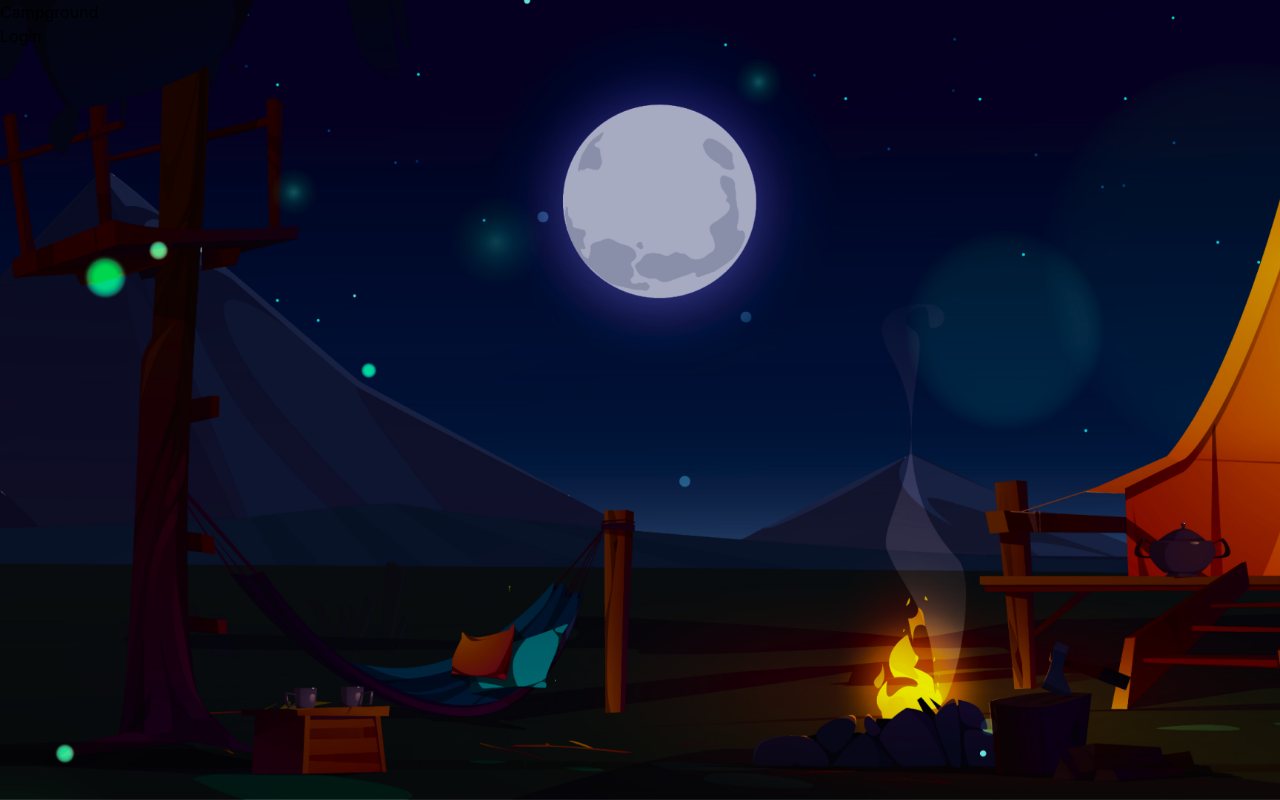
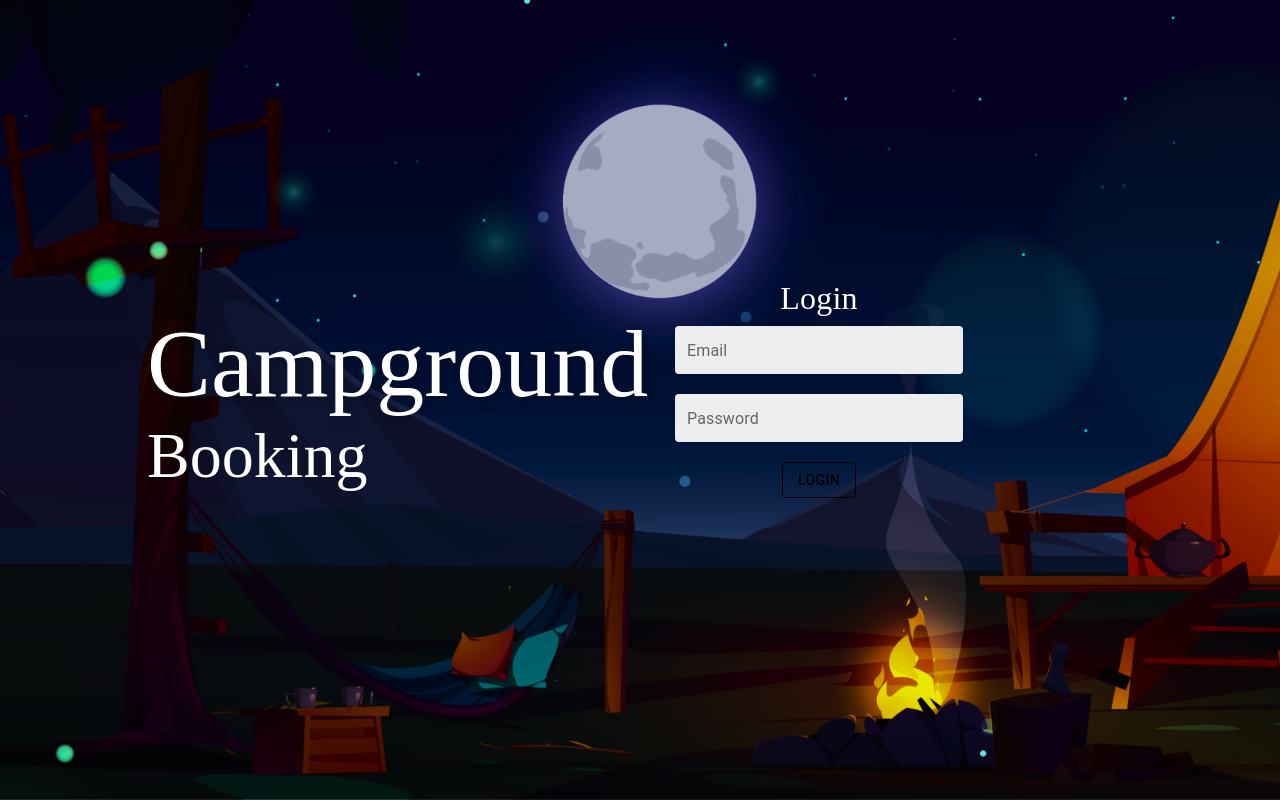
Before and after one commit to SuitedIceZ/2110507-SW-DEV-PRAC-Campground, a Next.js app in the folder web/: page /login in a window 1280 px wide. Built offline with nearby package versions, Linux system fonts and the light colour scheme.

Commit message:
feat: auth context (wait to fix client async)

```diff
--- /dev/null
+++ b/web/src/app/(authentication)/login/page.module.css
@@ -0,0 +1,54 @@
+.pageContainer {
+    display: flex;
+    flex-direction: row;
+    width: 100vw;
+    height: 100vh;
+    padding-left: 147px;
+    padding-right: 301px;
+    align-items: center;
+    justify-content: space-between;
+}
+
+.titleContainer {
+    display: flex;
+    flex-direction: column;
+}
+
+.header1Title {
+    color: #FFF;
+    text-shadow: 4px 4px 10px rgba(0, 0, 0, 0.25);
+    font-family: Prompt;
+    font-size: 96px;
+    font-style: normal;
+    font-weight: 400;
+    line-height: normal;
+}
+
+.header2Title {
+    color: #FFF;
+    font-family: Prompt;
+    font-size: 64px;
+    font-style: normal;
+    font-weight: 400;
+    line-height: normal;
+}
+
+.header3Title {
+    color: #FFF;
+    text-align: center;
+    font-family: Prompt;
+    font-size: 32px;
+    font-style: normal;
+    font-weight: 400;
+    line-height: 24px; /* 75% */
+    letter-spacing: 0.18px;
+}
+
+.FormContainer{
+    width: 25vw;
+    display: flex;
+    padding: 16px;
+    flex-direction: column;
+    align-items: center;
+    gap: 20px;
+}
--- a/web/src/app/(authentication)/login/page.tsx
+++ b/web/src/app/(authentication)/login/page.tsx
@@ -1,13 +1,35 @@
+"use client"
+import styles from "./page.module.css"
+import globalStyles from "../../Global.module.css"
+import { Button } from "@mui/material";
+import useLoginForm from "./useLoginForm";
+import TextField from "../../../components/TextField";
+
 export default function LoginPage() {
+  const {
+    email,
+    password,
+    handleSubmit,
+    handleEmailChange,
+    handlePasswordChange,
+  } = useLoginForm();
+
     return (
-      <main>
-        <div>
-          <p>Campground</p>
+      <div className={styles.pageContainer}>
+      <div className={styles.titleContainer}>
+          <p className={styles.header1Title}>Campground</p>
+          <p className={styles.header2Title}>Booking</p>
+      </div>
           <div>
-            <p>Login</p>
-            <form></form>
+            <p className={styles.header3Title}>Login</p>
+              <form className={styles.FormContainer} onSubmit={handleSubmit}>
+                <TextField  label="Email" className="field" autoComplete='off' value={email} onChange={handleEmailChange}/>
+                <TextField  label="Password" className="field" autoComplete='off' value={password} onChange={handlePasswordChange}/>
+                <div className="flex center">
+                  <Button type='submit' variant="outlined" color='inherit'>Login</Button>
+                </div>
+              </form>
           </div>
-        </div>
-      </main>
+      </div>
     )
   }
--- /dev/null
+++ b/web/src/app/(authentication)/login/useLoginForm.tsx
@@ -0,0 +1,65 @@
+import { useRouter} from 'next/navigation'
+import React, { useState } from 'react'
+import { useAuth } from "@/contexts/authContext";
+
+const useLoginForm = () => {
+  const [email, setEmail] = useState('')
+  const [password, setPassword] = useState('')
+  //const { setName, setRole } = useAuth();
+  const router = useRouter();
+
+  const handleSubmit = async (event: React.FormEvent<HTMLFormElement>) => {
+    event.preventDefault()
+    if (email.trim() === '') {
+      return;
+    }
+    if (password.trim() === '') {
+      return;
+    }
+    try {
+      const req = {
+        email: email,
+        password: password,
+      }
+      const res = await fetch(process.env["NEXT_PUBLIC_GATEWAY_URL"] + '/api/v1/auth/login', {
+        method: 'POST',
+        headers: {
+          'Content-Type': 'application/json',
+        },
+        body: JSON.stringify(req)
+      })
+
+      const data = await res.json();
+      window.alert(data.success)
+      if (!data.success) {
+
+      } else {
+        localStorage.setItem('token', data.token)
+       // setName(data.name)
+       // setRole(data.role)
+        router.push('/campgrounds')
+      }
+    } catch (error) {
+      console.log(error)
+    }
+  }
+
+  const handleEmailChange = (event: React.ChangeEvent<HTMLInputElement>) => {
+    setEmail(event.target.value)
+  }
+
+  const handlePasswordChange = (event: React.ChangeEvent<HTMLInputElement>) => {
+    setPassword(event.target.value)
+  }
+
+  return {
+    email,
+    password,
+    handleSubmit,
+    handleEmailChange,
+    handlePasswordChange,
+  }
+
+}
+
+export default useLoginForm
--- /dev/null
+++ b/web/src/app/(authentication)/register/page.module.css
@@ -0,0 +1,34 @@
+.pageContainer {
+    display: flex;
+    flex-direction: row;
+    width: 100vw;
+    height: 100vh;
+    padding-left: 147px;
+    padding-right: 301px;
+    align-items: center;
+    justify-content: space-between;
+}
+
+.titleContainer {
+    display: flex;
+    flex-direction: column;
+}
+
+.header1Title {
+    color: #FFF;
+    text-shadow: 4px 4px 10px rgba(0, 0, 0, 0.25);
+    font-family: Prompt;
+    font-size: 96px;
+    font-style: normal;
+    font-weight: 400;
+    line-height: normal;
+}
+
+.header2Title {
+    color: #FFF;
+    font-family: Prompt;
+    font-size: 64px;
+    font-style: normal;
+    font-weight: 400;
+    line-height: normal;
+}
--- a/web/src/app/(authentication)/register/page.tsx
+++ b/web/src/app/(authentication)/register/page.tsx
@@ -1,15 +1,18 @@
-
+import styles from "./page.module.css"
+import { Button } from "@mui/material";
 
 export default function RegisterPage() {
     return (
-        <main>
-            <div>
-                <p>Campground</p>
+        <div className={styles.pageContainer}>
+            <div className={styles.titleContainer}>
+                <p className={styles.header1Title}>Campground</p>
+                <p className={styles.header2Title}>Booking</p>
+            </div>
                 <div>
                     <p>Register</p>
                     <form></form>
+                    <Button variant="outlined" color='inherit'>Register</Button>
                 </div>
             </div>
-        </main>
     );
 }
--- a/web/src/app/layout.tsx
+++ b/web/src/app/layout.tsx
@@ -1,6 +1,7 @@
 import type { Metadata } from 'next'
 import { Inter } from 'next/font/google'
 import './globals.css'
+import { AuthProvider } from "@/contexts/authContext";
 
 const inter = Inter({ subsets: ['latin'] })
 
@@ -16,7 +17,9 @@ export default function RootLayout({
 }) {
   return (
     <html lang="en">
-      <body className={inter.className}>{children}</body>
+      <AuthProvider>
+       <body className={inter.className}>{children}</body>
+      </AuthProvider>
     </html>
   )
 }
--- /dev/null
+++ b/web/src/contexts/authContext.tsx
@@ -0,0 +1,69 @@
+'use client'
+import React, { createContext, useContext, useState, useEffect, ReactNode } from 'react';
+import {IAuthContext} from './types'
+
+type User = {
+  id: string;
+  name: string;
+  email: string;
+  tel: string;
+  role: string;
+};
+
+const removeToken = (): void => {
+    localStorage.removeItem('token');
+};
+
+const AuthContext = createContext<IAuthContext>({} as IAuthContext)
+
+export const useAuth = () => useContext(AuthContext)
+
+export const AuthProvider = ({ children }: { children: ReactNode }) => {
+  const [name, setName] = useState("");
+  const [role, setRole] = useState("");
+  const [token, setToken] = useState(localStorage.getItem('token') || "");
+
+  useEffect(() => {
+    //const token = localStorage.getItem('token');
+    setToken(localStorage.getItem('token') || "");
+
+    const validateToken = async () => {
+        console.log("validating Token")
+      try {
+        const res = await fetch(process.env['NEXT_PUBLIC_GATEWAY_URL'] + '/api/v1/auth/me', {
+          method: 'GET',
+          headers: {
+            'Content-Type': 'application/json',
+            'Authorization': `Bearer ${token}`
+          },
+        })
+        const data = await res.json();
+        if(data.success) {
+            console.log("data.success data.name : ",data.data.name)
+            setName(data.data.name);
+            setRole(data.data.role);
+            setToken(data.data.token);
+        }
+      }
+      catch (err) {
+        console.log(err);
+      }
+    }
+
+    if(token)
+      validateToken();
+  }, [])
+
+  const logout = () => {
+    setName("");
+    setRole("");
+    setToken("");
+    removeToken();
+  };
+
+  return (
+    <AuthContext.Provider value={{name, setName, role, setRole, token, setToken, logout}}>
+      {children}
+    </AuthContext.Provider>
+  );
+};
--- /dev/null
+++ b/web/src/contexts/types.ts
@@ -0,0 +1,9 @@
+export interface IAuthContext {
+    name: string;
+    setName: (name: string) => void;
+    role: string;
+    setRole: (role: string) => void;
+    token: string;
+    setToken: (token: string) => void;
+    logout: () => void;
+  }
```
Also changed, not shown: web/src/components/NavigationBar.tsx (+6 -2 lines).
